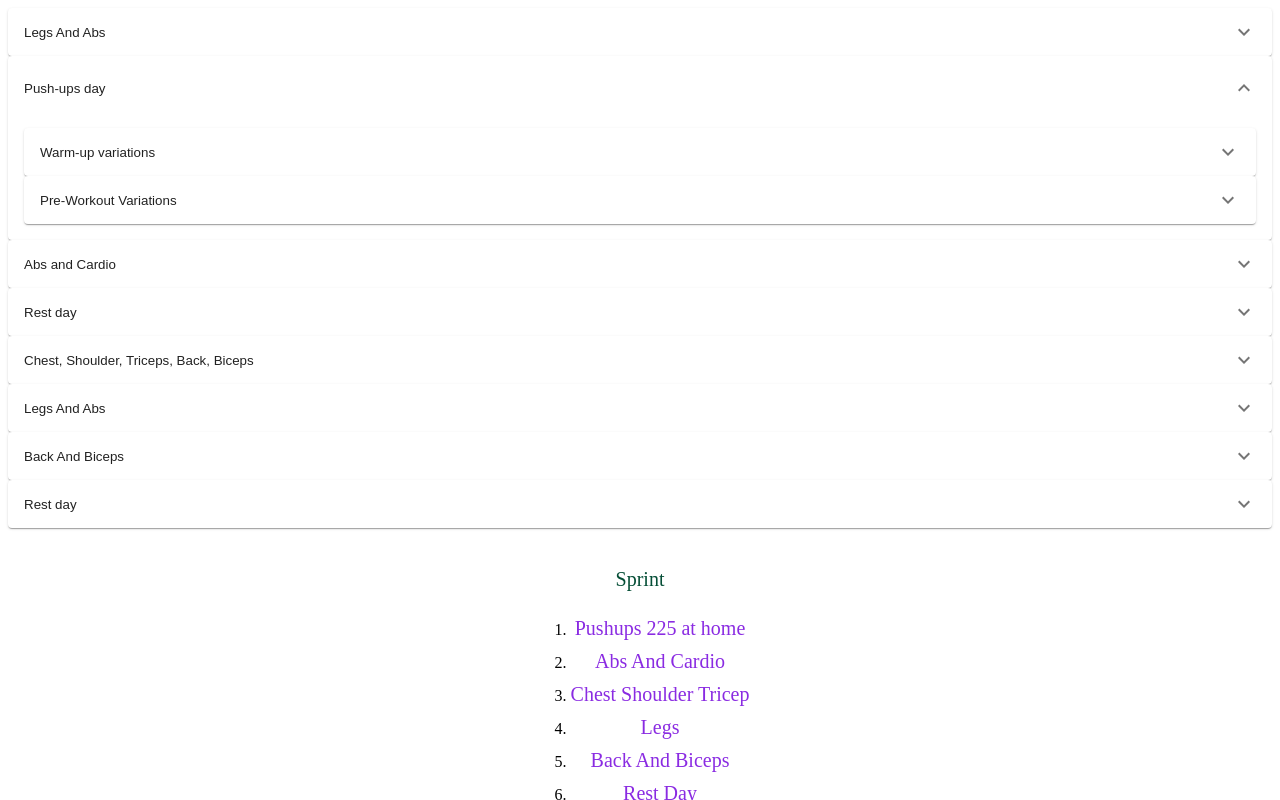
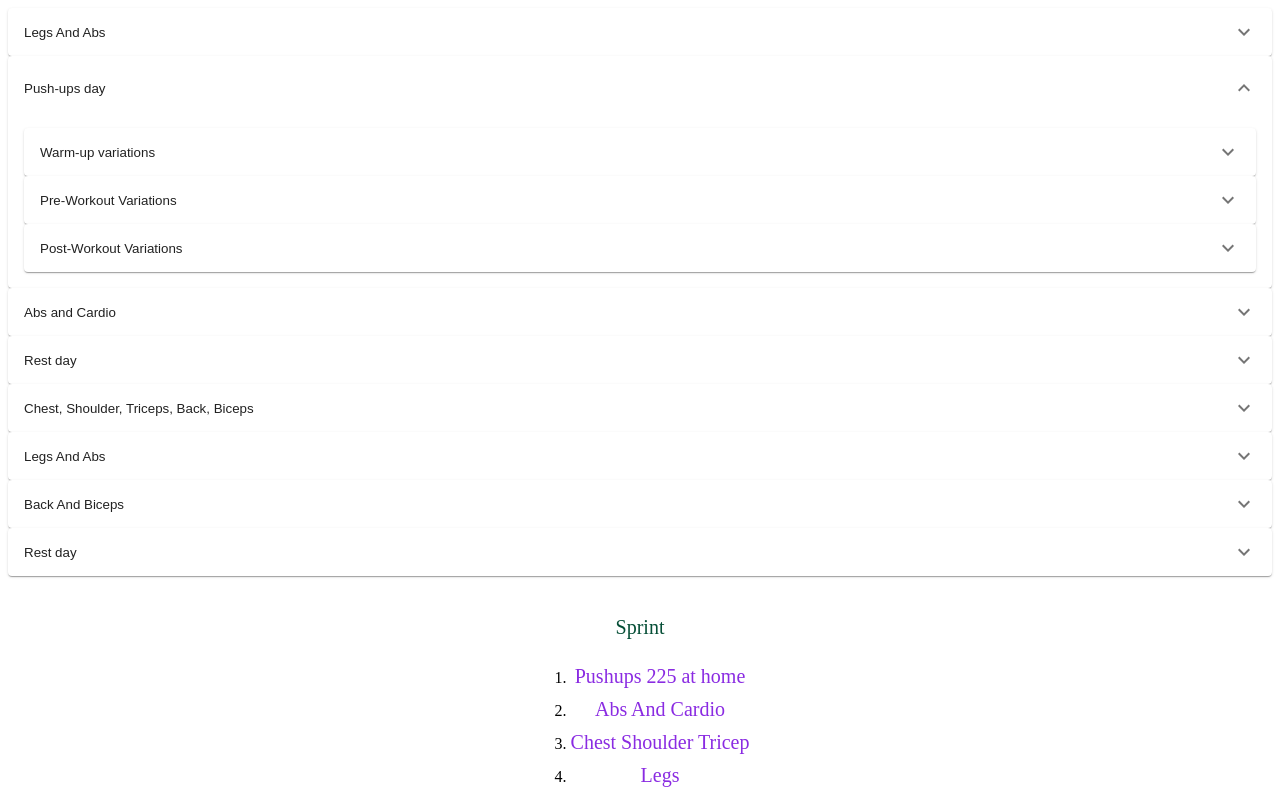
Before and after one commit to IlIIIlIIIlIlIlI/workout-plan, a React (Create React App) app: page / in a window 1280 px wide. Both pictures are taken after a click on the button "Push-ups day". Shown: the top 800 px of the page. Built offline with nearby package versions, Linux system fonts and the light colour scheme.

Commit message:
new changes

```diff
--- a/src/Split/Split.tsx
+++ b/src/Split/Split.tsx
@@ -140,6 +140,28 @@ function Split() {
                     </>
                   </GetAccordianated>
                 </div>
+
+                <div className={`${scssObj.baseClass}__splits`}>
+                  <GetAccordianated
+                    headerClassName={`${scssObj.baseClass}__postworkout-variation-title`}
+                    bgColor='#fcfada'
+                    headerTitle={
+                      <div className={`${scssObj.baseClass}__vartiation-title`}>
+                        Post-Workout Variations
+                      </div>
+                    }
+                  >
+                    <>
+                      {routine.postWorkout.map((variation) =>
+                        getVariationPrinted(
+                          variation,
+                          `${scssObj.baseClass}__postworkout-variation-inner-accordian`,
+                          '#fcfada'
+                        )
+                      )}
+                    </>
+                  </GetAccordianated>
+                </div>
               </AccordionDetails>
             </Accordion>
           </div>
--- a/src/Split/_Split.scss
+++ b/src/Split/_Split.scss
@@ -82,6 +82,24 @@ $base-class: split;
         }
     }
 
+    &__postworkout-variation-title {
+        .MuiButtonBase-root {
+            background-color: #f3ed6e !important;
+            border-width: 1px;
+            border-style: solid;
+            border-color: #d9d8d8;
+        }
+    }
+
+    &__postworkout-variation-inner-accordian{
+        .MuiButtonBase-root {
+            background-color: #f6f192 !important;
+            border-width: 1px;
+            border-style: solid;
+            border-color: #d9d8d8;
+        }
+    }
+
     &__split-summary {
         .MuiButtonBase-root {
             background-color: #147d88;
```
